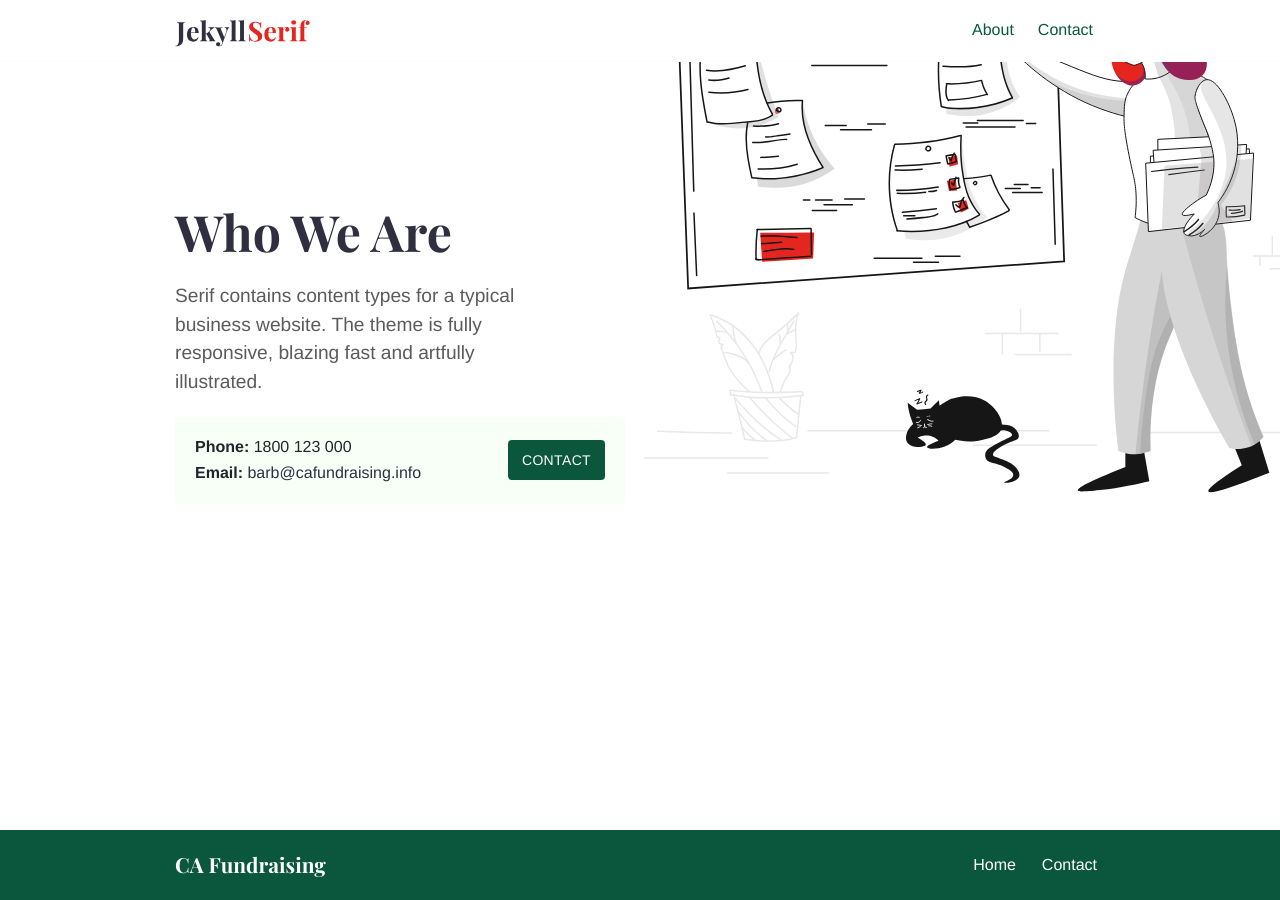
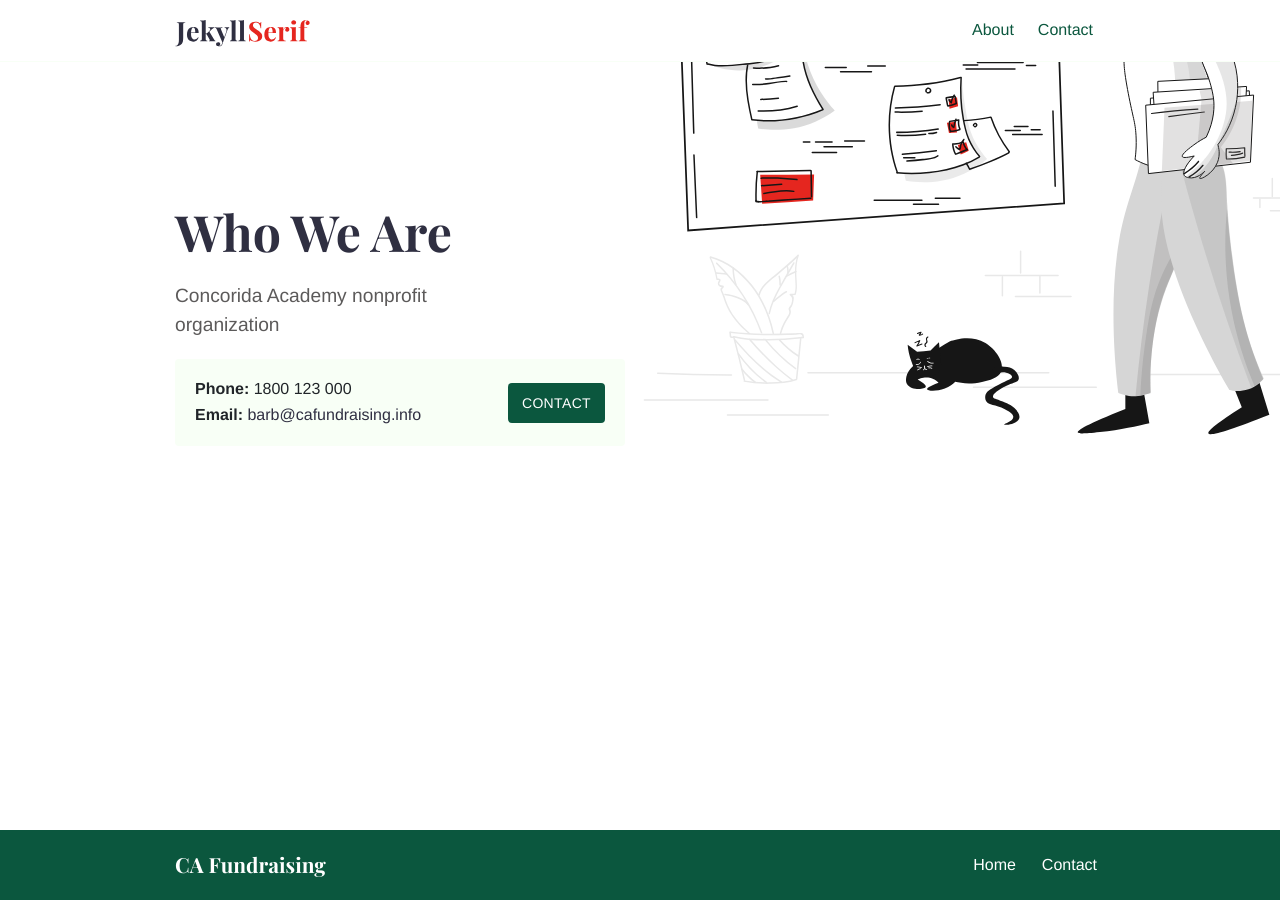
Before and after one commit to Frogdart5/fierce-avocado-6c9b0, a Jekyll site: the page built from index.md, in a window 1280 px wide. Built offline with Jekyll 4.4.1, drawn with Linux system fonts in a browser that asks for light colours.

Commit message:
index.md: changed

```diff
--- a/index.md
+++ b/index.md
@@ -9,4 +9,4 @@ intro_image_hide_on_mobile: true
 
 # Who We Are
 
-Serif contains content types for a typical business website. The theme is fully responsive, blazing fast and artfully illustrated.
+Concorida Academy nonprofit organization
```
